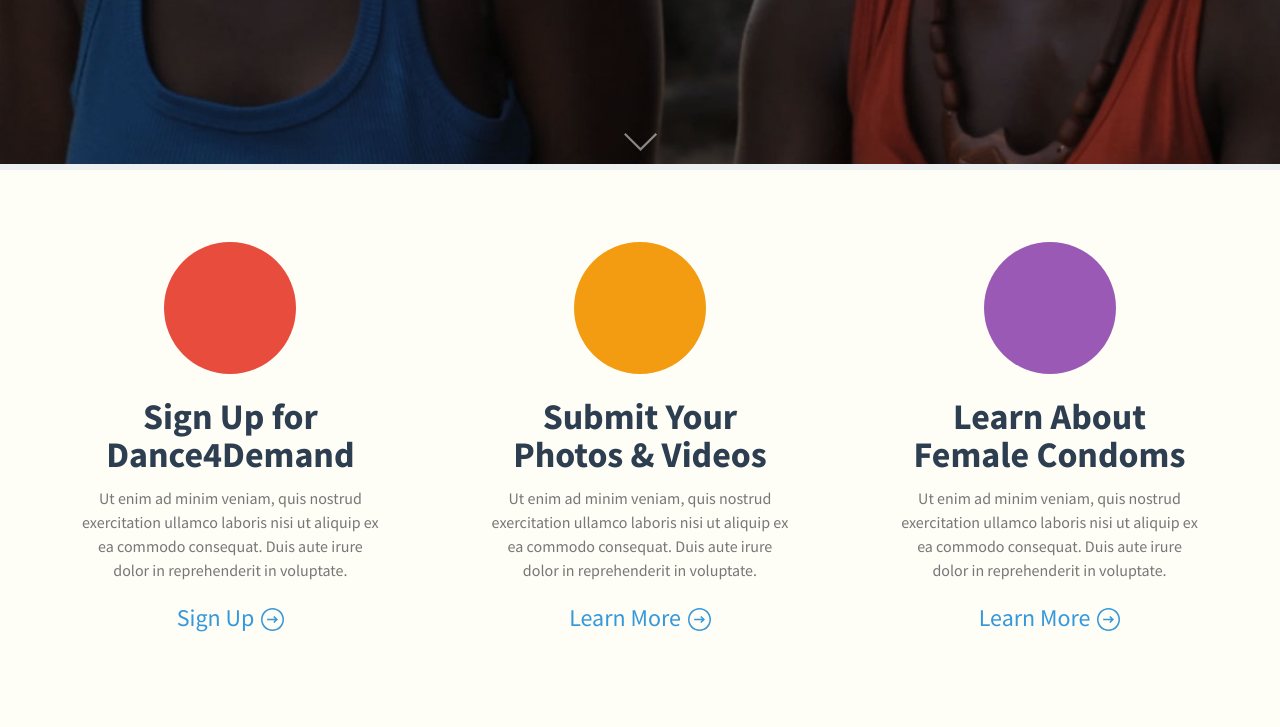
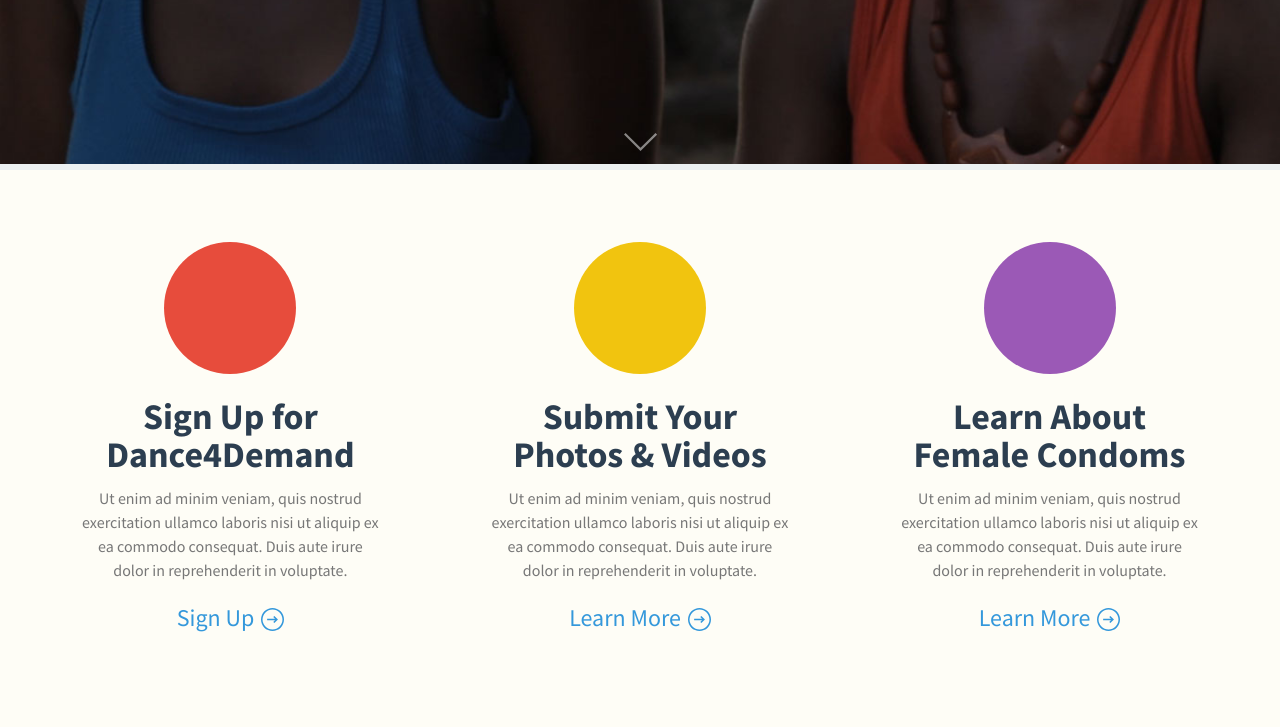
Before and after one commit to sarasemelka/gfcd-home, a PHP site: page / in a window 1280 px wide. Shown: the part 668-1395 px from the top of the page. Run offline with PHP 8.4, Linux system fonts and the light colour scheme; some libraries are stand-ins or nearby versions.

Commit message:
Info block icon bg yellow

```diff
--- a/assets/css/application.css
+++ b/assets/css/application.css
@@ -753,7 +753,7 @@ button {
   border-color: #f39c12;
 }
 .home-info-blocks [class*="col-"]:nth-of-type(2) .icon {
-  background: #f39c12;
+  background: #f1c40f;
 }
 
 .home-info-blocks [class*="col-"]:nth-of-type(3) {
--- a/assets/sass/pages/_home.scss
+++ b/assets/sass/pages/_home.scss
@@ -39,7 +39,7 @@
   border-color: $orange;
 
   .icon {
-    background: $orange;
+    background: $yellow;
   }
 }
 
```
